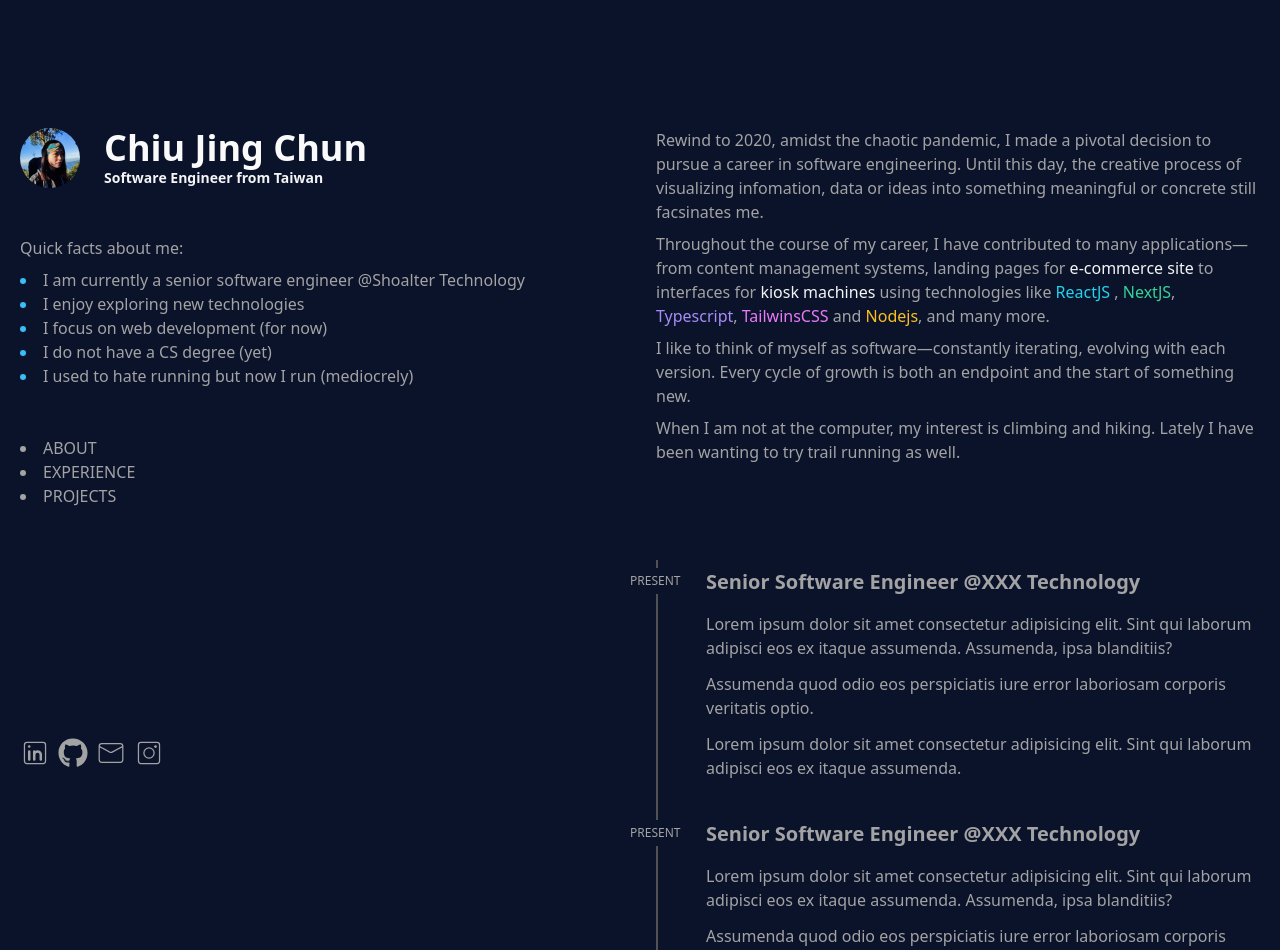
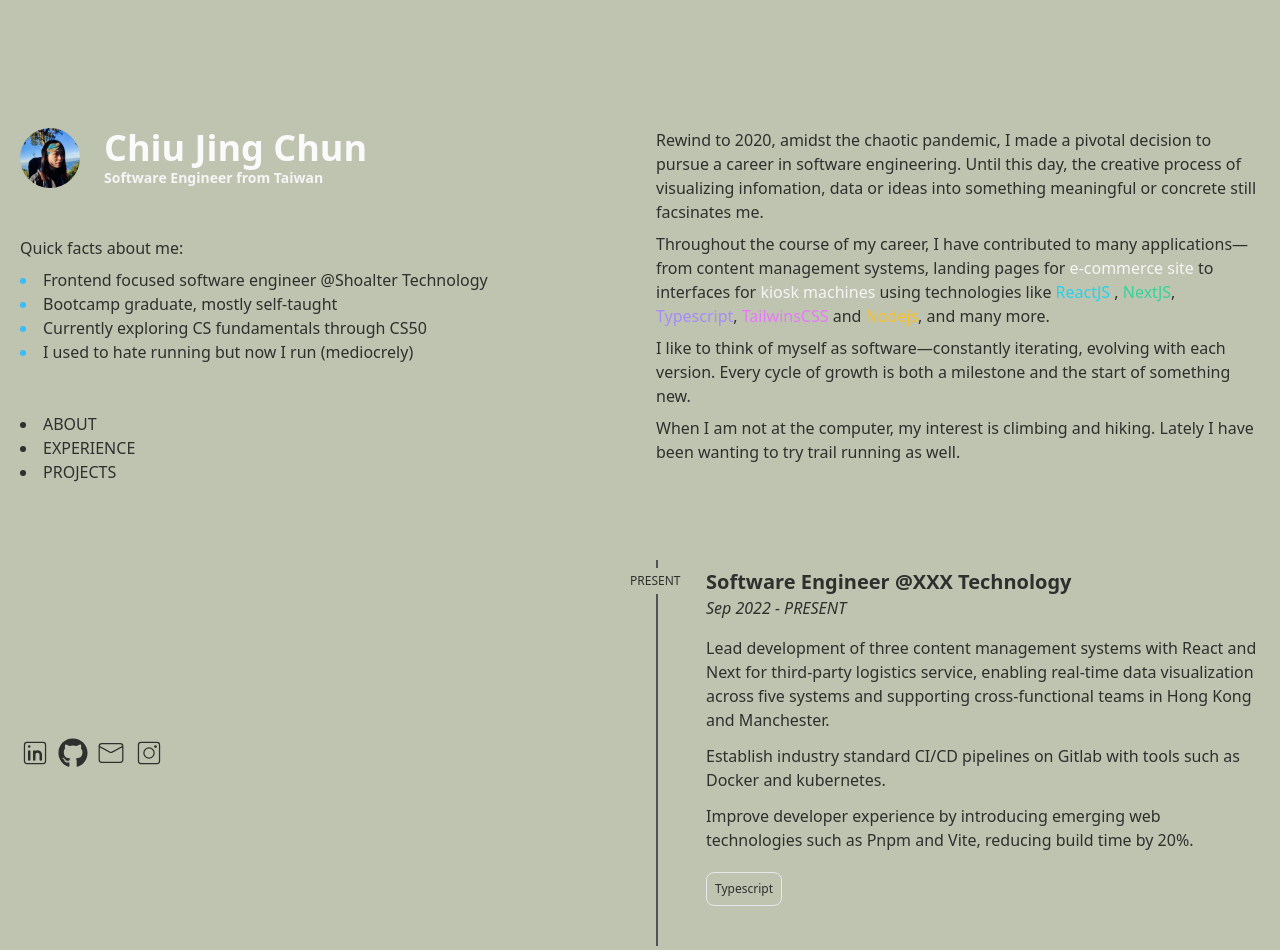
Before and after one commit to JCEleanor/chiujingchun, a Next.js app: page / in a window 1280 px wide. Shown: the top 950 px of the page. Built offline with nearby package versions, Linux system fonts and the light colour scheme.

Commit message:
fix: modify bg, fg, & some text
update work experience

```diff
--- a/src/app/globals.css
+++ b/src/app/globals.css
@@ -3,6 +3,7 @@
 @tailwind utilities;
 
 body {
-  background: #0b132b;
+  background: #BFC4B1;
   font-family: Arial, Helvetica, sans-serif;
+  color: #2d302d
 }
--- a/src/app/layout.tsx
+++ b/src/app/layout.tsx
@@ -28,7 +28,7 @@ export default function RootLayout({
       <body
         className={`${geistSans.variable} ${geistMono.variable} antialiased`}
       >
-        <div className="text-neutral-400 mx-auto min-h-screen max-w-screen-xl px-5 py-12 font-sans">
+        <div className=" mx-auto min-h-screen max-w-screen-xl px-5 py-12 font-sans">
           {children}
         </div>
       </body>
--- a/src/app/page.tsx
+++ b/src/app/page.tsx
@@ -41,7 +41,7 @@ export default function Home() {
             className="marker:text-sky-400 list-disc list-inside mt-2"
           >
             <li>
-              I am currently a senior software engineer
+              Frontend focused software engineer
               <span className="hover:text-neutral-100">
                 <a
                   href="https://www.shoalter.com/"
@@ -53,9 +53,9 @@ export default function Home() {
                 </a>
               </span>
             </li>
-            <li>I enjoy exploring new technologies</li>
-            <li>I focus on web development (for now)</li>
-            <li>I do not have a CS degree (yet)</li>
+            <li>Bootcamp graduate, mostly self-taught</li>
+            {/* https://cs50.harvard.edu/x/2025/ */}
+            <li>Currently exploring CS fundamentals through CS50</li>
             <li>I used to hate running but now I run (mediocrely)</li>
           </ul>
 
@@ -178,7 +178,7 @@ export default function Home() {
 
           <p className="mb-2">
             I like to think of myself as software—constantly iterating, evolving
-            with each version. Every cycle of growth is both an endpoint and the
+            with each version. Every cycle of growth is both a milestone and the
             start of something new.
           </p>
           <p>
@@ -194,37 +194,47 @@ export default function Home() {
           <div className="border-l-2 border-neutral-600 pt-2 relative">
             {/* Present Position */}
             <div className="flex items-center ml-8 mb-10 relative">
-              <div className="absolute py-1 bg-[#0b132b] top-0 left-[-60px] text-[12px] w-[55px] break-words">
+              <div className="absolute py-1 bg-[#BFC4B1] top-0 left-[-60px] text-[12px] w-[59px] break-words">
+                PRESENT
+              </div>
+              <div className=""></div>
+              <div className="ml-4">
+                <h3 className="text-xl font-semibold">
+                  Software Engineer @XXX Technology
+                </h3>
+                <h6 className="font-thin italic">Sep 2022 - PRESENT</h6>
+                <div className="mt-4 space-y-3">
+                  <p>
+                    Lead development of three content management systems with
+                    React and Next for third-party logistics service, enabling
+                    real-time data visualization across five systems and
+                    supporting cross-functional teams in Hong Kong and
+                    Manchester.
+                  </p>
+                  <p>
+                    Establish industry standard CI/CD pipelines on Gitlab with
+                    tools such as Docker and kubernetes.
+                  </p>
+                  <p>
+                    Improve developer experience by introducing emerging web
+                    technologies such as Pnpm and Vite, reducing build time by
+                    20%.
+                  </p>
+                </div>
+                <div className="mt-5">
+                  <div className="inline-block p-2 border text-xs rounded-lg">
+                    Typescript
+                  </div>
+                </div>
+              </div>
+            </div>
+            <div className="flex items-center ml-8 mb-10 relative">
+              <div className="absolute py-1 bg-[#BFC4B1] top-0 left-[-60px] text-[12px] w-[55px] break-words">
                 PRESENT
               </div>
               <div className="ml-4">
                 <h3 className="text-xl font-semibold">
-                  Senior Software Engineer @XXX Technology
-                </h3>
-                <div className="mt-4 space-y-3">
-                  <p>
-                    Lorem ipsum dolor sit amet consectetur adipisicing elit.
-                    Sint qui laborum adipisci eos ex itaque assumenda.
-                    Assumenda, ipsa blanditiis?
-                  </p>
-                  <p>
-                    Assumenda quod odio eos perspiciatis iure error laboriosam
-                    corporis veritatis optio.
-                  </p>
-                  <p>
-                    Lorem ipsum dolor sit amet consectetur adipisicing elit.
-                    Sint qui laborum adipisci eos ex itaque assumenda.
-                  </p>
-                </div>
-              </div>
-            </div>
-            <div className="flex items-center ml-8 mb-10 relative">
-              <div className="absolute py-1 bg-[#0b132b] top-0 left-[-60px] text-[12px] w-[55px] break-words">
-                PRESENT
-              </div>
-              <div className="ml-4">
-                <h3 className="text-xl font-semibold">
-                  Senior Software Engineer @XXX Technology
+                  Software Engineer @XXX Technology
                 </h3>
                 <div className="mt-4 space-y-3">
                   <p>
```
